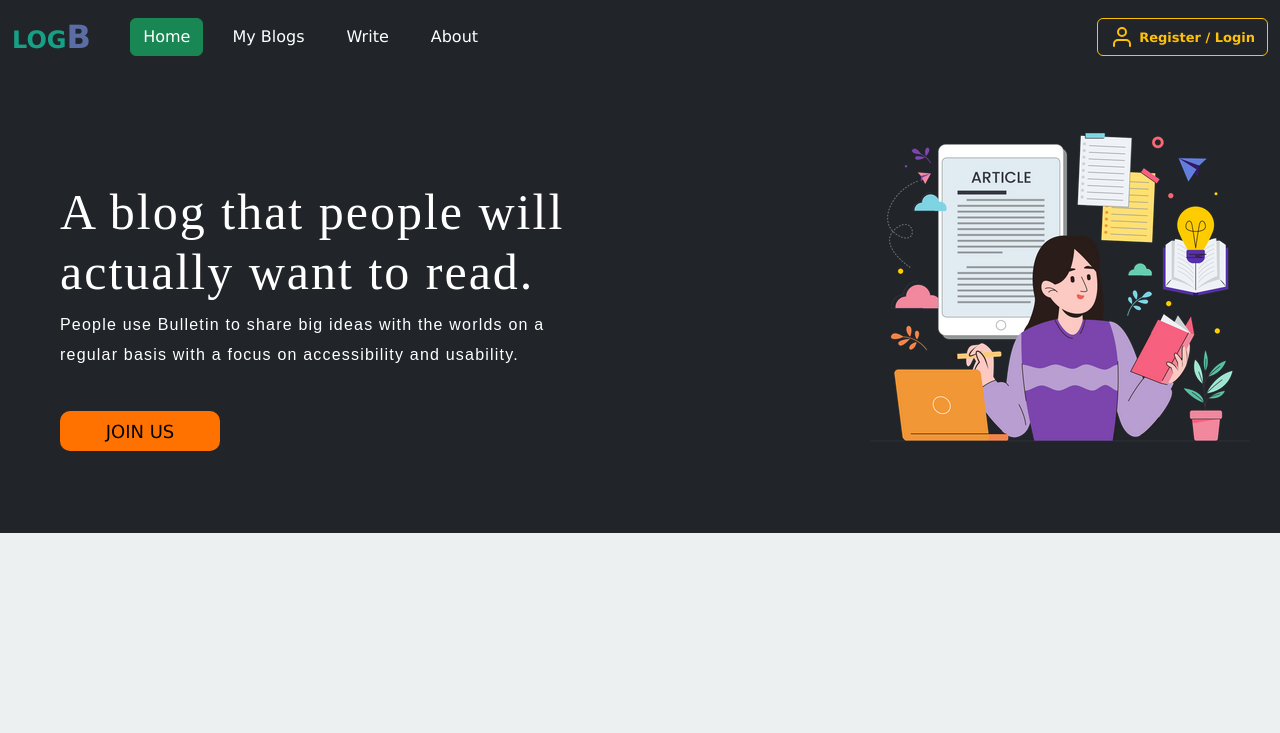
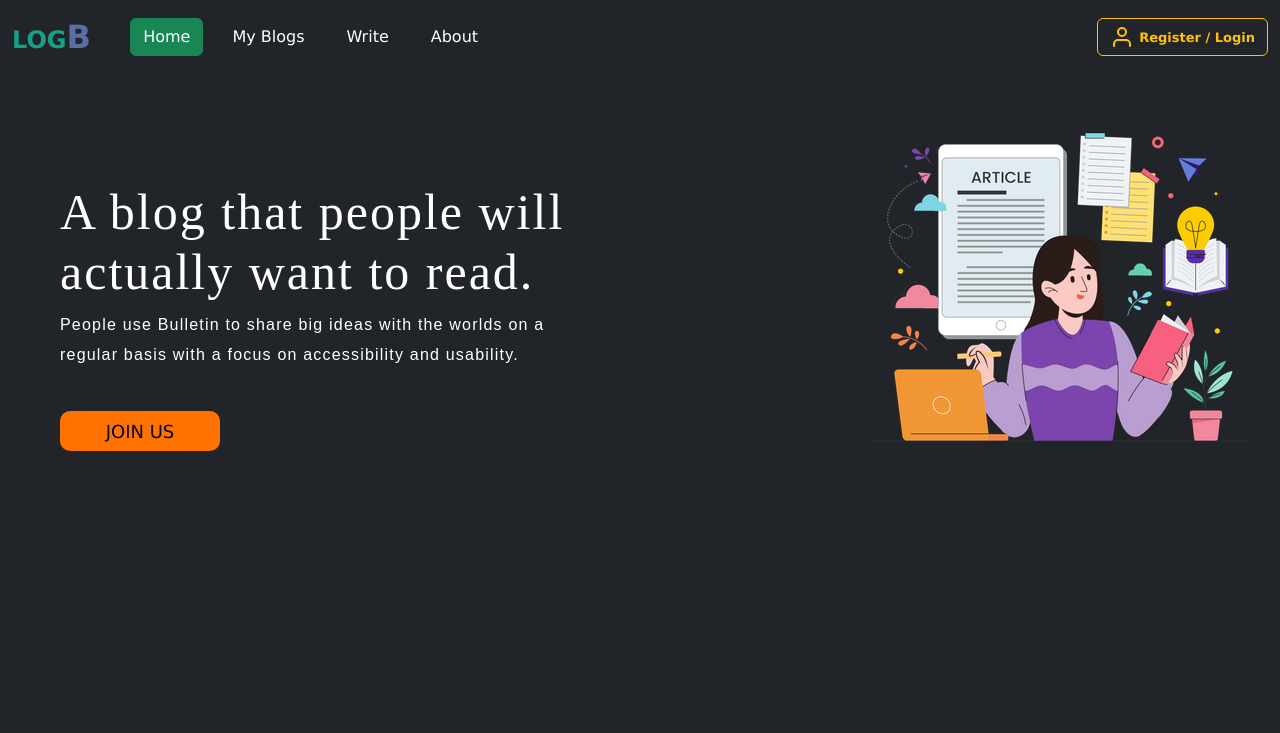
Before and after one commit to OmAvhad/LogB, a Django app: page / in a window 1280 px wide. Shown: the top 733 px of the page. Run offline with Django 4.2, Linux system fonts and the light colour scheme.

Commit message:
Update home.html
line 23 - bg colour change

```diff
--- a/templates/main/home.html
+++ b/templates/main/home.html
@@ -20,7 +20,7 @@
         body {
             padding: 0px;
             margin: 0px;
-            background-color: #ecf0f1;
+            background-color: dark ;
         }
         .content {
             width: 1200px;
```
